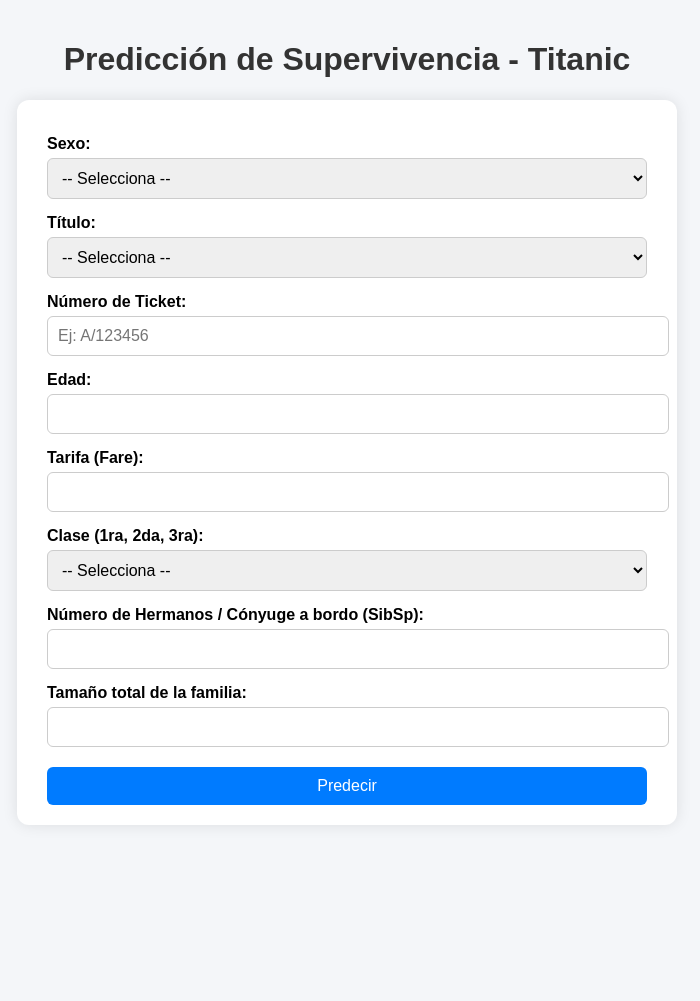
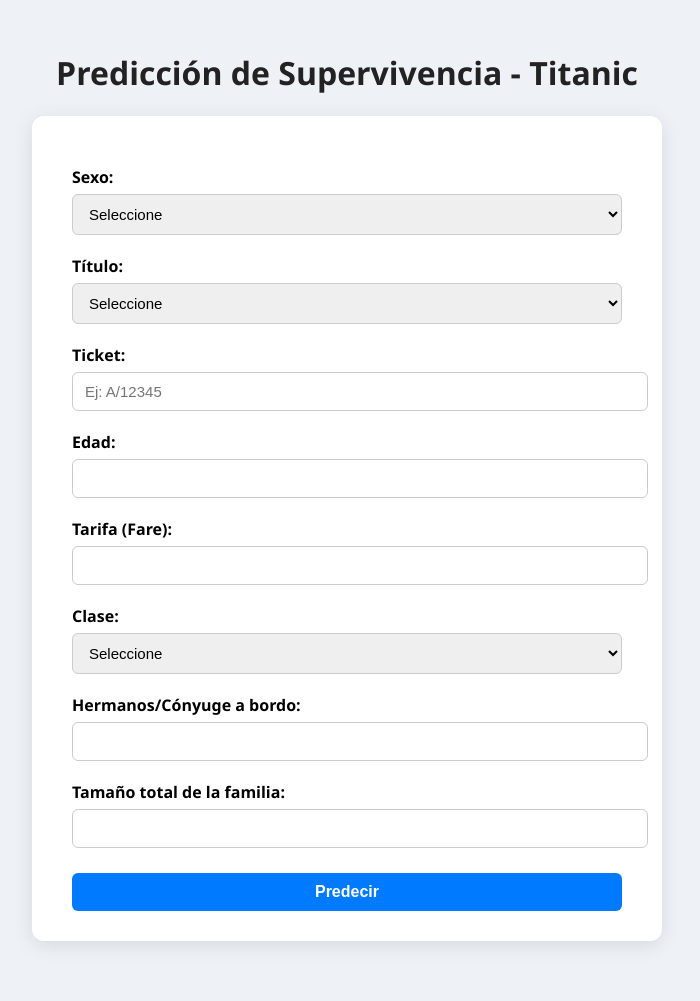
Before and after one commit to edilberto3d/Titanic-PCA, a Flask app: page / in a window 1280 px wide. Shown: the whole page, without its empty margins (293-993 px from the left). Before the commit the page ends 805 px from the top, so only its background shows below. Run offline with Flask 3, Linux system fonts and the light colour scheme; parts of the project's set-up code (start-up, migrations or seed data) failed here and were passed over.

Commit message:
first commit 7

```diff
--- a/templates/formulario.html
+++ b/templates/formulario.html
@@ -2,50 +2,52 @@
 <html lang="es">
 <head>
     <meta charset="UTF-8" />
-    <title>Predicción de Supervivencia - Titanic</title>
+    <title>Predicción Titanic</title>
     <style>
         body {
-            font-family: Arial, sans-serif;
-            background-color: #f4f6f9;
+            font-family: 'Segoe UI', sans-serif;
+            background-color: #eef2f7;
             margin: 0;
-            padding: 20px;
+            padding: 30px;
         }
 
         h1 {
             text-align: center;
-            color: #333;
+            color: #222;
         }
 
         form {
-            max-width: 600px;
+            max-width: 550px;
             margin: 0 auto;
             background-color: white;
-            padding: 20px 30px;
+            padding: 30px 40px;
             border-radius: 12px;
-            box-shadow: 0 0 15px rgba(0,0,0,0.1);
+            box-shadow: 0 4px 20px rgba(0, 0, 0, 0.1);
         }
 
         label {
-            font-weight: bold;
             display: block;
-            margin-top: 15px;
+            margin-top: 20px;
+            font-weight: 600;
         }
 
         input, select, button {
             width: 100%;
-            padding: 10px;
-            margin-top: 5px;
+            padding: 10px 12px;
+            font-size: 15px;
+            margin-top: 6px;
+            border: 1px solid #ccc;
             border-radius: 6px;
-            border: 1px solid #ccc;
-            font-size: 16px;
         }
 
         button {
             background-color: #007BFF;
             color: white;
             border: none;
-            margin-top: 20px;
-            cursor: pointer;
+            margin-top: 25px;
+            font-size: 16px;
+            font-weight: bold;
+            transition: background-color 0.3s;
         }
 
         button:hover {
@@ -53,10 +55,9 @@
         }
 
         #result {
-            max-width: 600px;
-            margin: 20px auto;
+            text-align: center;
             font-size: 18px;
-            text-align: center;
+            margin-top: 30px;
         }
     </style>
 </head>
@@ -67,16 +68,16 @@
     <form id="predictForm">
         <!-- Sexo -->
         <label for="Sex">Sexo:</label>
-        <select id="Sex" name="Sex" required>
-            <option value="">-- Selecciona --</option>
+        <select name="Sex" id="Sex" required>
+            <option value="">Seleccione</option>
             <option value="male">Hombre</option>
             <option value="female">Mujer</option>
         </select>
 
         <!-- Título -->
         <label for="Title">Título:</label>
-        <select id="Title" name="Title" required>
-            <option value="">-- Selecciona --</option>
+        <select name="Title" id="Title" required>
+            <option value="">Seleccione</option>
             <option value="Mr">Mr</option>
             <option value="Mrs">Mrs</option>
             <option value="Miss">Miss</option>
@@ -85,33 +86,33 @@
         </select>
 
         <!-- Número de ticket -->
-        <label for="Ticket">Número de Ticket:</label>
-        <input type="text" id="Ticket" name="Ticket" placeholder="Ej: A/123456" required>
+        <label for="Ticket">Ticket:</label>
+        <input type="text" name="Ticket" id="Ticket" placeholder="Ej: A/12345" required />
 
         <!-- Edad -->
         <label for="Age">Edad:</label>
-        <input type="number" id="Age" name="Age" min="0" max="100" step="0.1" required>
+        <input type="number" name="Age" id="Age" min="0" max="100" step="0.1" required />
 
         <!-- Tarifa -->
         <label for="Fare">Tarifa (Fare):</label>
-        <input type="number" id="Fare" name="Fare" min="0" step="0.01" required>
+        <input type="number" name="Fare" id="Fare" min="0" step="0.01" required />
 
         <!-- Clase -->
-        <label for="Pclass">Clase (1ra, 2da, 3ra):</label>
-        <select id="Pclass" name="Pclass" required>
-            <option value="">-- Selecciona --</option>
-            <option value="1">Primera Clase</option>
-            <option value="2">Segunda Clase</option>
-            <option value="3">Tercera Clase</option>
+        <label for="Pclass">Clase:</label>
+        <select name="Pclass" id="Pclass" required>
+            <option value="">Seleccione</option>
+            <option value="1">Primera</option>
+            <option value="2">Segunda</option>
+            <option value="3">Tercera</option>
         </select>
 
-        <!-- Hermanos/Pareja -->
-        <label for="SibSp">Número de Hermanos / Cónyuge a bordo (SibSp):</label>
-        <input type="number" id="SibSp" name="SibSp" min="0" max="10" required>
+        <!-- Hermanos/cónyuge -->
+        <label for="SibSp">Hermanos/Cónyuge a bordo:</label>
+        <input type="number" name="SibSp" id="SibSp" min="0" max="10" required />
 
         <!-- Tamaño familiar -->
         <label for="FamilySize">Tamaño total de la familia:</label>
-        <input type="number" id="FamilySize" name="FamilySize" min="1" max="15" required>
+        <input type="number" name="FamilySize" id="FamilySize" min="1" max="15" required />
 
         <button type="submit">Predecir</button>
     </form>
@@ -120,7 +121,7 @@
 
     <script>
         const form = document.getElementById('predictForm');
-    const resultDiv = document.getElementById('result');
+        const result = document.getElementById('result');
 
         form.addEventListener('submit', async (e) => {
             e.preventDefault();
@@ -134,11 +135,12 @@
             const data = await response.json();
 
             if (response.ok) {
-            resultDiv.innerHTML = `<h3>Resultado de la Predicción: <span style="color:${data.prediction == 1 ? 'green' : 'red'};">${data.prediction == 1 ? 'Sobrevivió' : 'No sobrevivió'}</span></h3>`;
+                result.innerHTML = `<h3>Resultado: <span style="color:${data.prediction == 1 ? 'green' : 'red'}">${data.prediction == 1 ? 'Sobrevivió' : 'No sobrevivió'}</span></h3>`;
             } else {
-            resultDiv.innerHTML = `<p style="color:red;">Error: ${data.error}</p>`;
+                result.innerHTML = `<p style="color:red;">Error: ${data.error}</p>`;
             }
         });
     </script>
+
 </body>
 </html>
```
Lines whose indentation alone changed are shown as unchanged.
